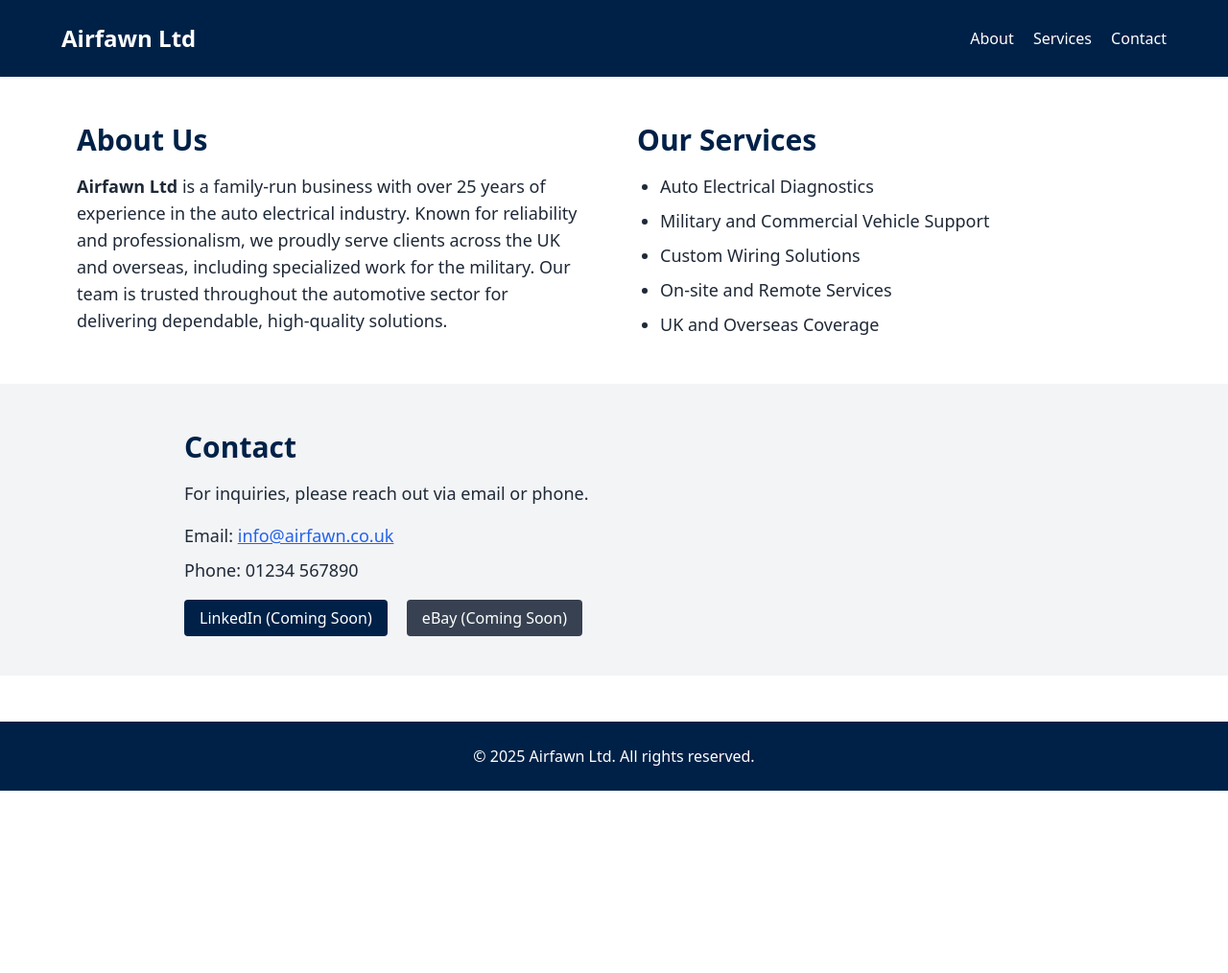
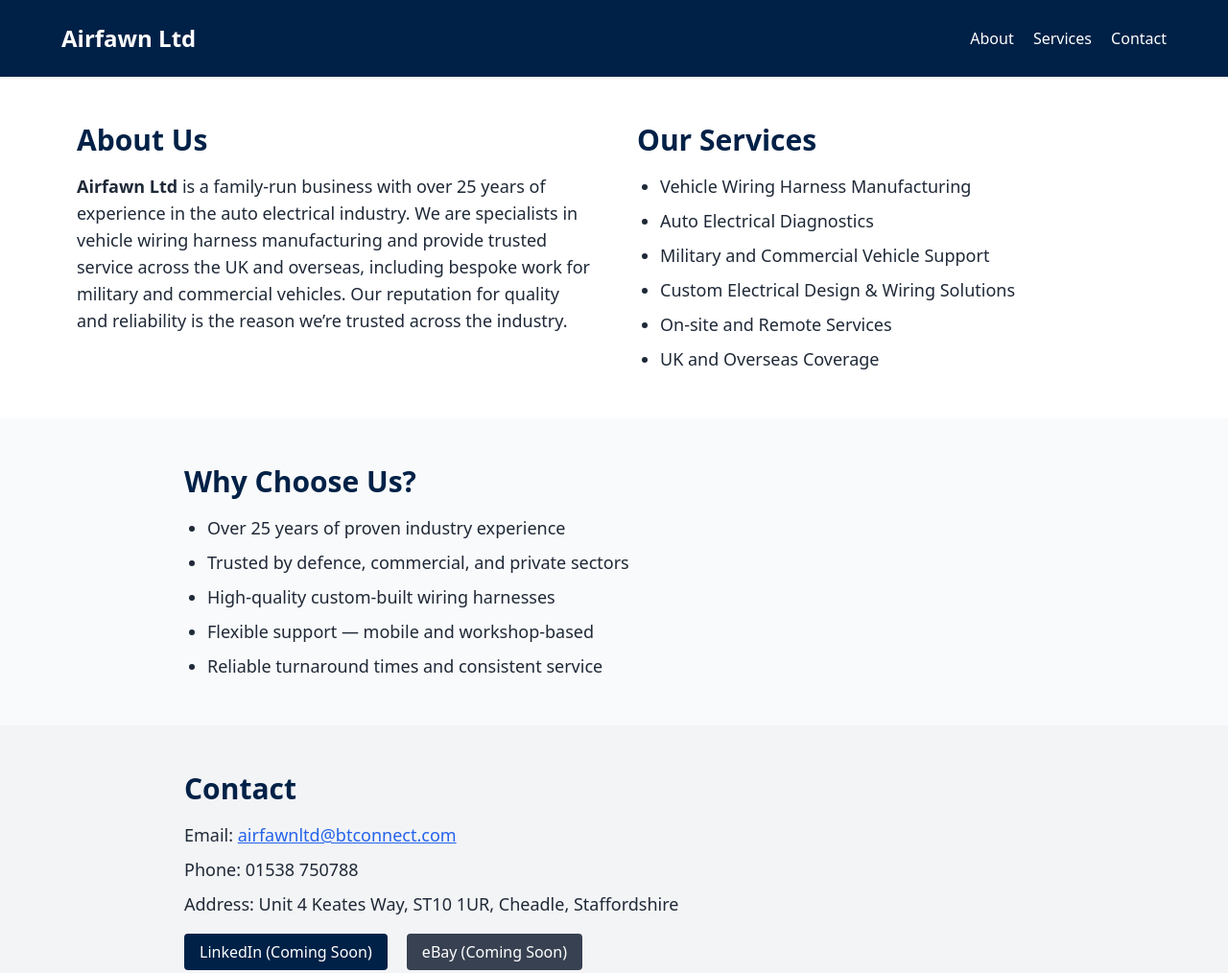
Before and after one commit to AirfawnConsultantsLTD/airfawn-site, a plain HTML site: page index.html in a window 1280 px wide. Shown: the top 1014 px of the page at 96% size. Before the commit the page ends 824 px from the top, so only its background shows below. Drawn offline with nearby package versions, Linux system fonts and the light colour scheme.

Commit message:
Add files via upload

```diff
--- a/index.html
+++ b/index.html
@@ -25,16 +25,18 @@
         <h2 class="text-3xl font-semibold mb-4 text-[#002147]">About Us</h2>
         <p class="text-lg">
           <strong>Airfawn Ltd</strong> is a family-run business with over 25 years of experience in the auto electrical industry.
-          Known for reliability and professionalism, we proudly serve clients across the UK and overseas, including specialized work
-          for the military. Our team is trusted throughout the automotive sector for delivering dependable, high-quality solutions.
+          We are specialists in vehicle wiring harness manufacturing and provide trusted service across the UK and overseas,
+          including bespoke work for military and commercial vehicles. Our reputation for quality and reliability is the reason
+          we’re trusted across the industry.
         </p>
       </div>
       <div>
         <h2 class="text-3xl font-semibold mb-4 text-[#002147]">Our Services</h2>
         <ul class="list-disc pl-6 text-lg space-y-2">
+          <li>Vehicle Wiring Harness Manufacturing</li>
           <li>Auto Electrical Diagnostics</li>
           <li>Military and Commercial Vehicle Support</li>
-          <li>Custom Wiring Solutions</li>
+          <li>Custom Electrical Design & Wiring Solutions</li>
           <li>On-site and Remote Services</li>
           <li>UK and Overseas Coverage</li>
         </ul>
@@ -42,12 +44,25 @@
     </div>
   </section>
 
+  <section class="bg-gray-50 py-12 px-4">
+    <div class="max-w-4xl mx-auto text-lg">
+      <h2 class="text-3xl font-semibold mb-4 text-[#002147]">Why Choose Us?</h2>
+      <ul class="list-disc pl-6 space-y-2">
+        <li>Over 25 years of proven industry experience</li>
+        <li>Trusted by defence, commercial, and private sectors</li>
+        <li>High-quality custom-built wiring harnesses</li>
+        <li>Flexible support — mobile and workshop-based</li>
+        <li>Reliable turnaround times and consistent service</li>
+      </ul>
+    </div>
+  </section>
+
   <section id="contact" class="bg-gray-100 py-12 px-4">
     <div class="max-w-4xl mx-auto">
       <h2 class="text-3xl font-semibold mb-4 text-[#002147]">Contact</h2>
-      <p class="text-lg mb-4">For inquiries, please reach out via email or phone.</p>
-      <p class="text-lg mb-2">Email: <a href="mailto:info@airfawn.co.uk" class="text-blue-600 underline">info@airfawn.co.uk</a></p>
-      <p class="text-lg mb-6">Phone: 01234 567890</p>
+      <p class="text-lg mb-2">Email: <a href="mailto:airfawnltd@btconnect.com" class="text-blue-600 underline">airfawnltd@btconnect.com</a></p>
+      <p class="text-lg mb-2">Phone: 01538 750788</p>
+      <p class="text-lg mb-6">Address: Unit 4 Keates Way, ST10 1UR, Cheadle, Staffordshire</p>
       <div class="space-x-4">
         <a href="#" class="bg-[#002147] text-white px-4 py-2 rounded hover:bg-blue-900">LinkedIn (Coming Soon)</a>
         <a href="#" class="bg-gray-700 text-white px-4 py-2 rounded hover:bg-gray-900">eBay (Coming Soon)</a>
```
